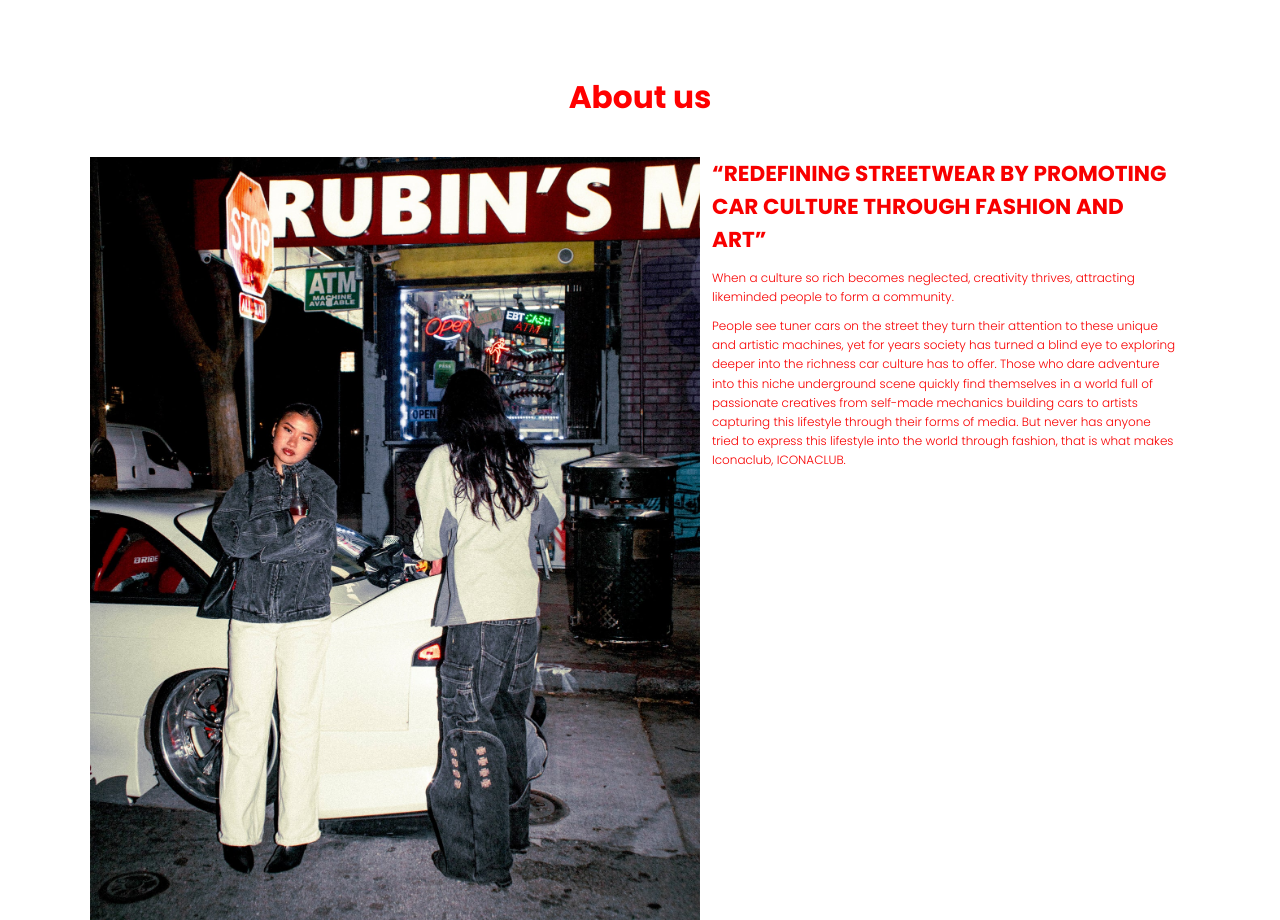
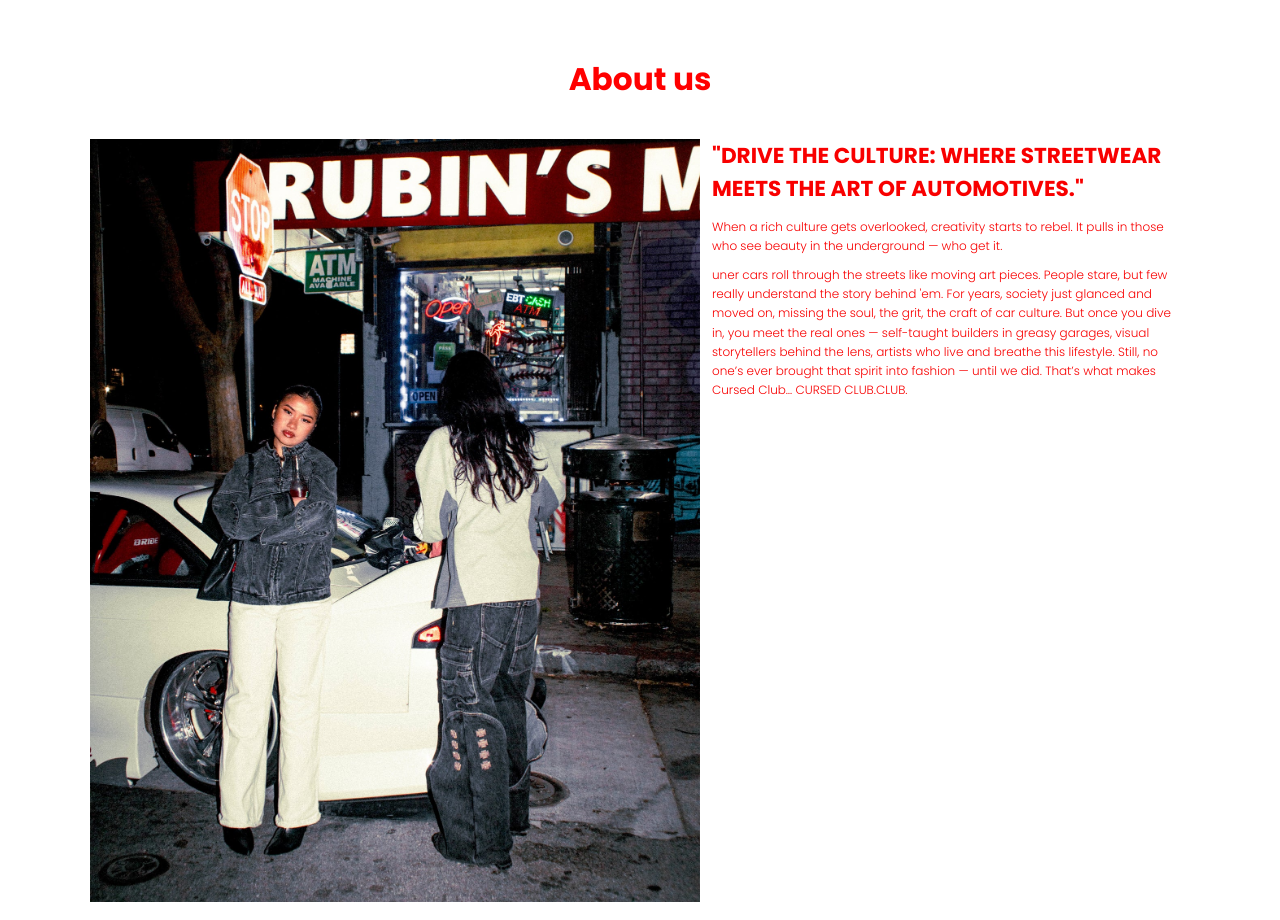
Before and after one commit to mamangjapri06/website-demo, a plain HTML site: page index.html in a window 1280 px wide. Shown: the part 840-1760 px from the top of the page. Drawn offline with nearby package versions, Linux system fonts and the light colour scheme; a web font is replaced by a local one.

Commit message:
Add files via upload

```diff
--- a/index.html
+++ b/index.html
@@ -9,10 +9,9 @@
     <link rel="preconnect" href="https://fonts.googleapis.com" />
     <link rel="preconnect" href="https://fonts.gstatic.com" crossorigin />
     <link
-      href="https://fonts.googleapis.com/css2?family=Bitcount+Grid+Double:wght@100..900&family=Poppins:ital,wght@0,100;0,200;0,300;0,400;0,500;0,600;0,700;0,800;0,900;1,100;1,200;1,300;1,400;1,500;1,600;1,700;1,800;1,900&display=swap"
+      href="https://fonts.googleapis.com/css2?family=Bebas+Neue&family=Poppins:ital,wght@0,100;0,200;0,300;0,400;0,500;0,600;0,700;0,800;0,900;1,100;1,200;1,300;1,400;1,500;1,600;1,700;1,800;1,900&display=swap"
       rel="stylesheet"
     />
-    /> />
 
     <!-- Feather Icons -->
     <script src="https://unpkg.com/feather-icons"></script>
@@ -31,7 +30,7 @@
         <a href="#home">Home </a>
         <a href="#about">About</a>
         <a href="#menu">Catalog</a>
-        <a href="#contact">Join the List</a>
+        <a href="#contact">Join the Cursed</a>
       </div>
 
       <div class="navbar-extra">
@@ -63,23 +62,21 @@
         </div>
         <div class="content">
           <h3>
-            “REDEFINING STREETWEAR BY PROMOTING CAR CULTURE THROUGH FASHION AND
-            ART”
+            "DRIVE THE CULTURE: WHERE STREETWEAR MEETS THE ART OF AUTOMOTIVES."
           </h3>
           <p>
-            When a culture so rich becomes neglected, creativity thrives,
-            attracting likeminded people to form a community.
+            When a rich culture gets overlooked, creativity starts to rebel. It
+            pulls in those who see beauty in the underground — who get it.
           </p>
           <p>
-            People see tuner cars on the street they turn their attention to
-            these unique and artistic machines, yet for years society has turned
-            a blind eye to exploring deeper into the richness car culture has to
-            offer. Those who dare adventure into this niche underground scene
-            quickly find themselves in a world full of passionate creatives from
-            self-made mechanics building cars to artists capturing this
-            lifestyle through their forms of media. But never has anyone tried
-            to express this lifestyle into the world through fashion, that is
-            what makes Iconaclub, ICONACLUB.
+            uner cars roll through the streets like moving art pieces. People
+            stare, but few really understand the story behind 'em. For years,
+            society just glanced and moved on, missing the soul, the grit, the
+            craft of car culture. But once you dive in, you meet the real ones —
+            self-taught builders in greasy garages, visual storytellers behind
+            the lens, artists who live and breathe this lifestyle. Still, no
+            one’s ever brought that spirit into fashion — until we did. That’s
+            what makes Cursed Club… CURSED CLUB.CLUB.
           </p>
         </div>
       </div>
@@ -133,7 +130,7 @@
 
     <!-- Contact Section Start-->
     <section id="contact" class="contact">
-      <h2><span>Join the List</span></h2>
+      <h2><span>Join the Cursed</span></h2>
       <p>Don’t just watch the drip — be the first to wear it.</p>
 
       <div class="row">
```
